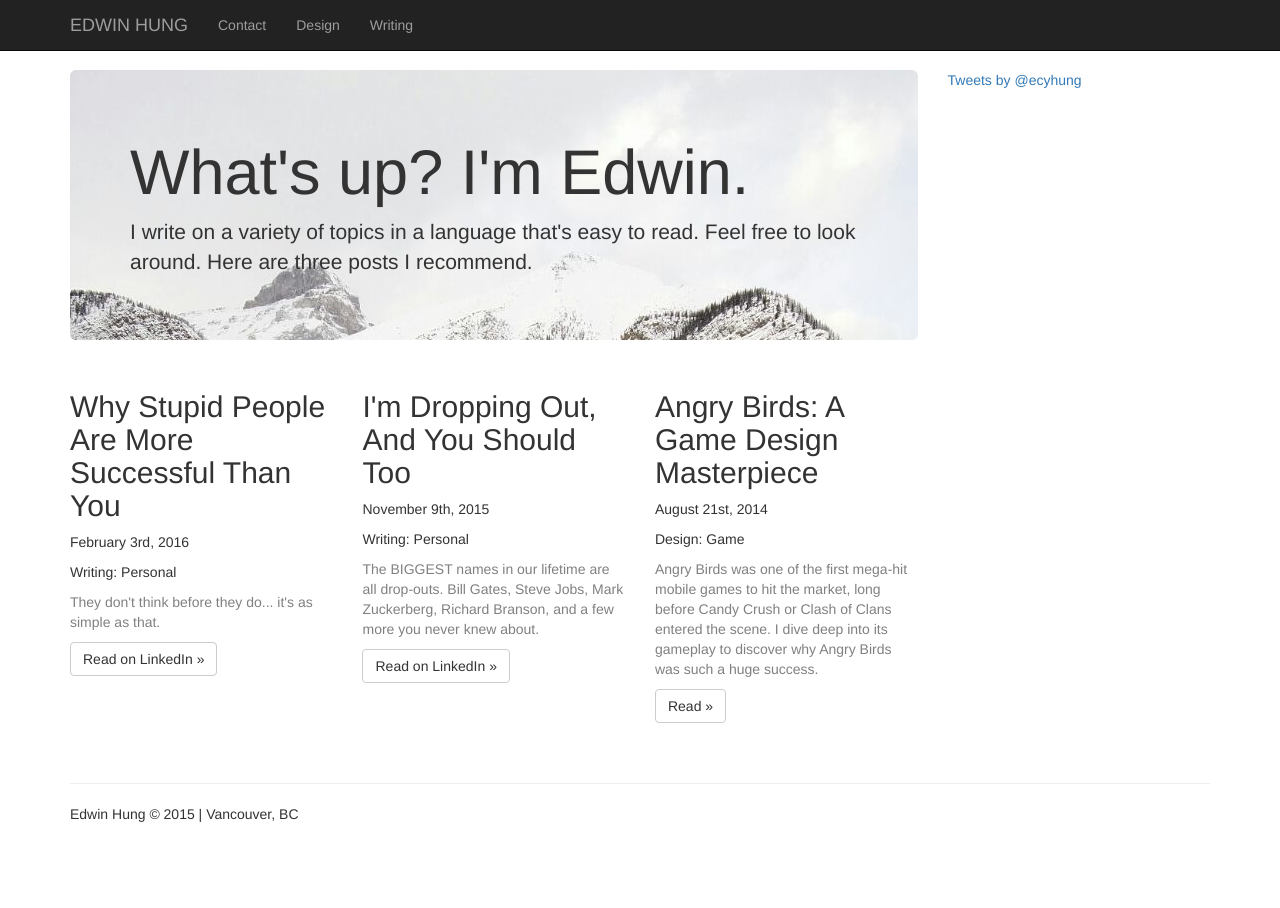
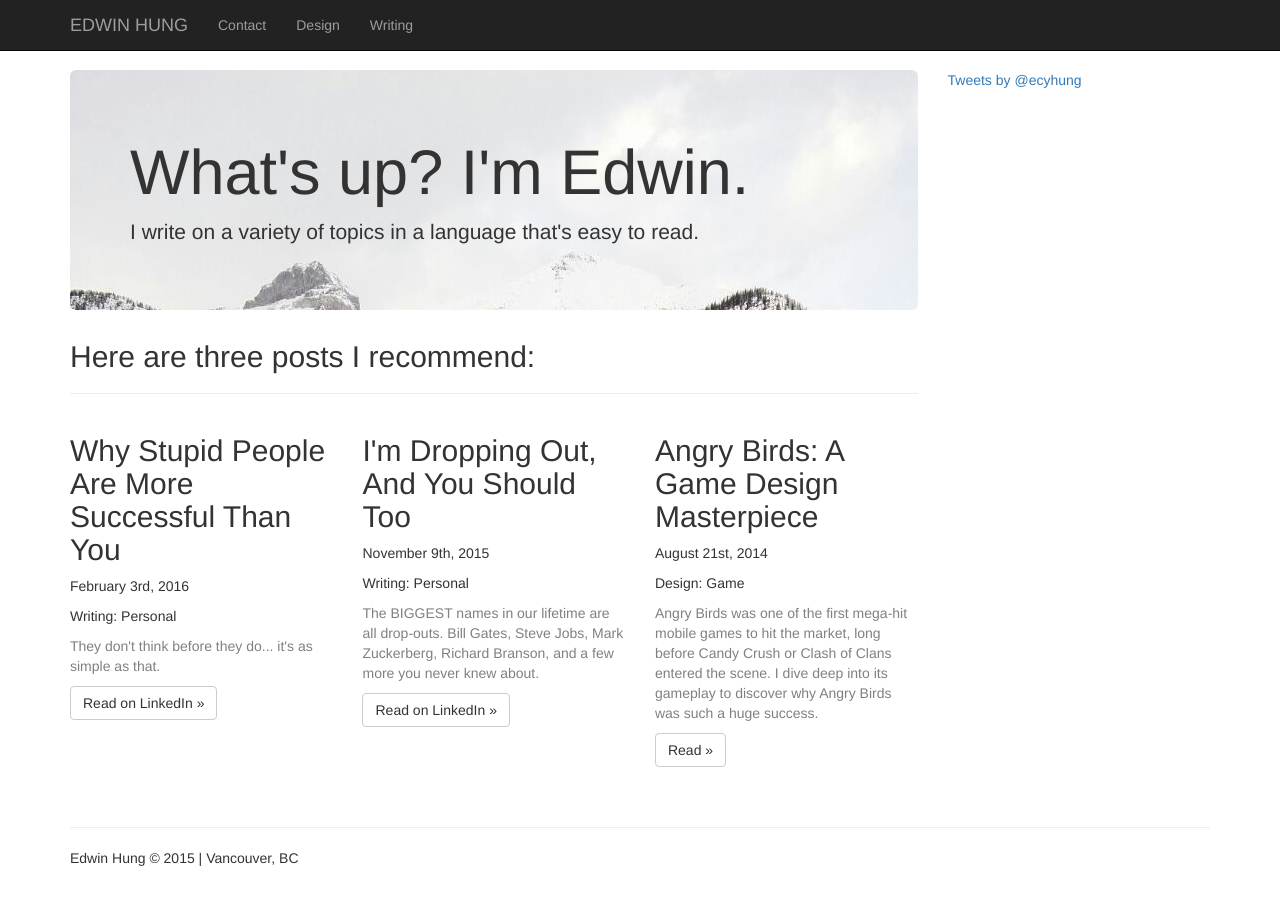
Before and after one commit to slendrr/slendrr.github.io, a Jekyll site: the page built from index.html, in a window 1280 px wide. Built offline with Jekyll 4.4.1, drawn with Linux system fonts in a browser that asks for light colours; nearby versions of some CDN libraries; comment, search, counter and statistics services are not loaded.

Commit message:
edit frontpage

```diff
--- a/index.html
+++ b/index.html
@@ -3,9 +3,10 @@ layout: default
 ---
 <div class="jumbotron home">
   <h1>What's up? I'm Edwin.</h1>
-  <p>I write on a variety of topics in a language that's easy to read. Feel free to look around. Here are three posts I recommend.
-  </p>
+  <p>I write on a variety of topics in a language that's easy to read.</p>
 </div><!--/jumbotron.home-->
+<h2>Here are three posts I recommend:</h2>
+<hr>
 <div class="row">
   <div class="col-xs-6 col-lg-4">
     <h2>Why Stupid People Are More Successful Than You</h2>
```
